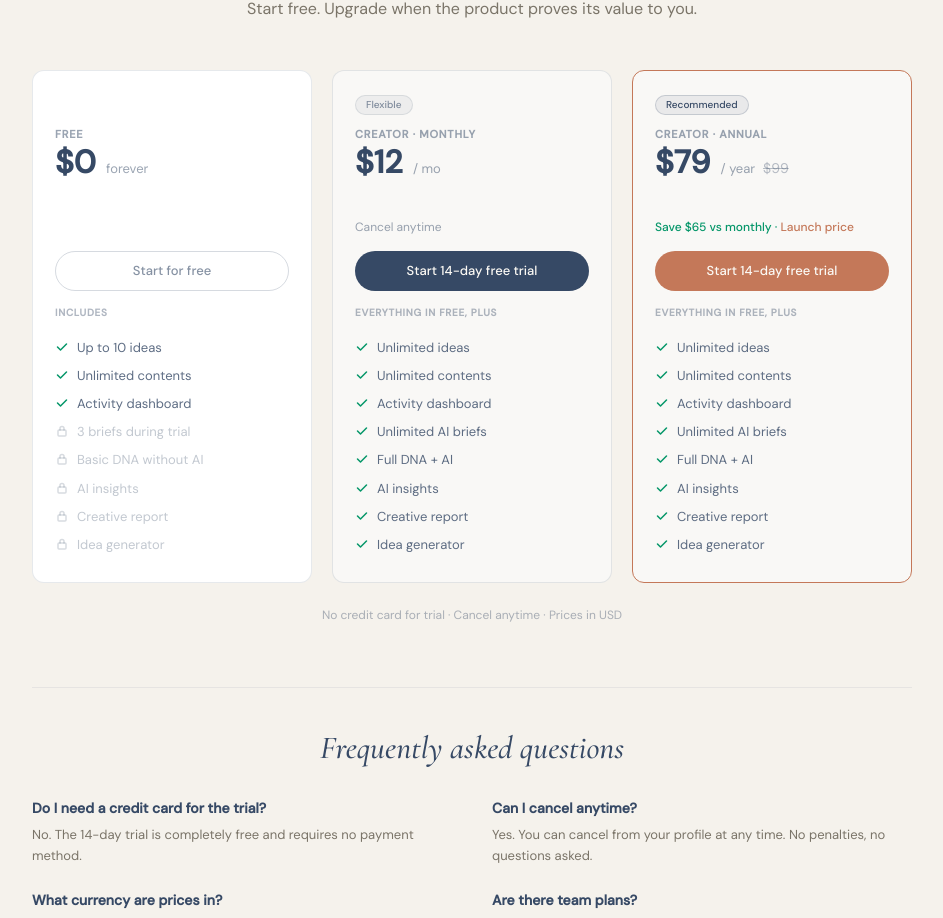
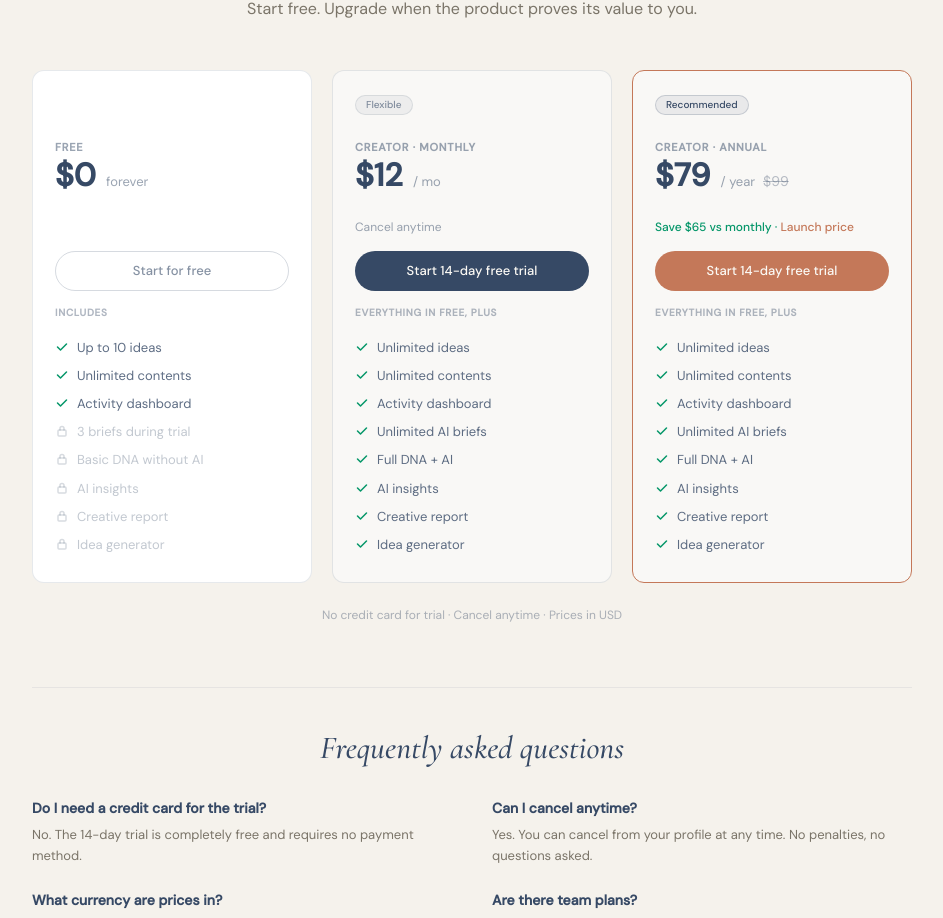
Before and after one commit to ruedalibre/landing-portfolio-content-intelligence-app, a React (Vite) app in the folder landing-portfolio-content-intelligence-app/: page / in a window 1280 px wide. Shown: the part 5698-6616 px from the top of the page, without its empty margins (168-1111 px from the left). Built offline with nearby package versions, Linux system fonts and the light colour scheme; no server answers; the database is empty.

Commit message:
Ajuste alineación precios en cards de planes

```diff
--- a/landing-portfolio-content-intelligence-app/src/styles/sections/_pricing.scss
+++ b/landing-portfolio-content-intelligence-app/src/styles/sections/_pricing.scss
@@ -186,7 +186,7 @@
   &__top {
     display: flex;
     flex-direction: column;
-    justify-content: flex-start;  // nombre+precio sube al inicio de la fila
+    justify-content: center;  // nombre+precio sube al inicio de la fila
   }
 
   &__name {
```
